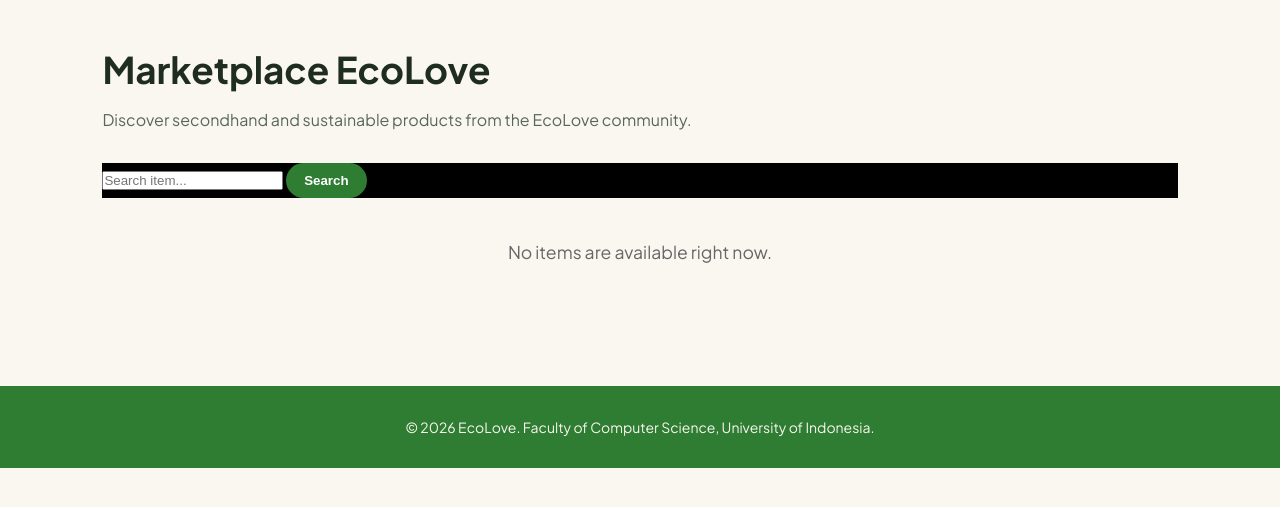
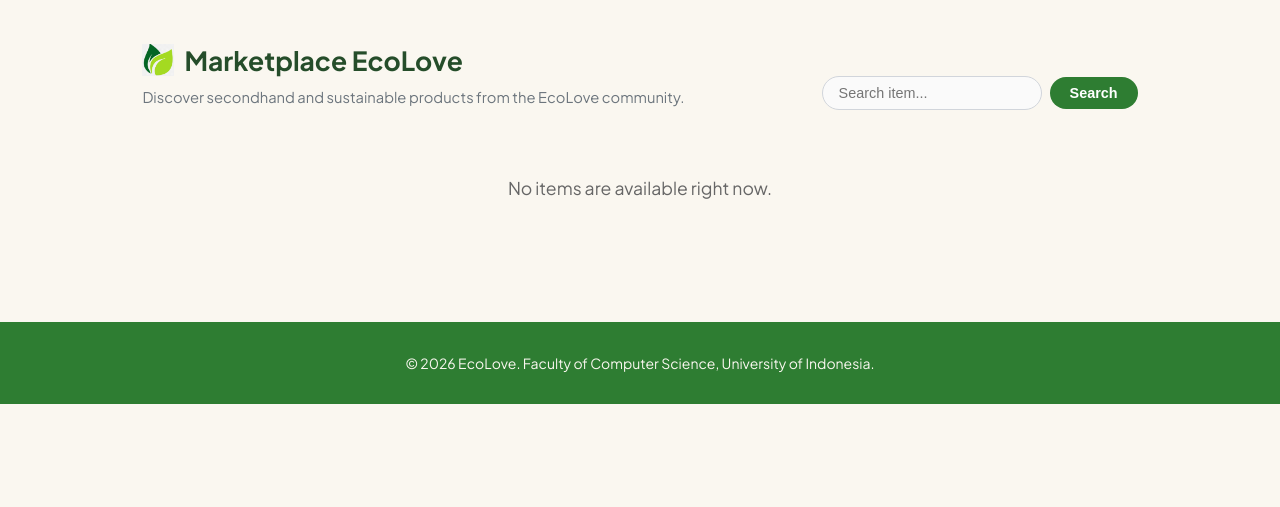
Before and after one commit to pbp-c-kelompok05/EcoLove, a Django app: page /marketplace/ in a window 1280 px wide. Shown: the part 87-594 px from the top of the page. Run offline with Django 5.2, Linux system fonts and the light colour scheme; data that the repository does not hold is empty.

Commit message:
fix: perbaiki posisi dan style search bar di marketplace

```diff
--- a/items/views.py
+++ b/items/views.py
@@ -21,7 +21,7 @@ def show_marketplace(request):
 @login_required(login_url='/login/')
 def my_marketplace(request):
     user_items = Item.objects.filter(user=request.user).annotate(
-        sold=Exists(Order.objects.filter(item=OuterRef('pk'), status='PAID'))
+        sold=Exists(Order.objects.filter(item=OuterRef('pk'), status='PAID')) #payment component
     ).order_by('-id')
     return render(request, 'my_marketplace.html', {'user_items': user_items})
 
--- a/templates/marketplace.html
+++ b/templates/marketplace.html
@@ -2,21 +2,130 @@
 {% load static %}
 
 {% block content %}
-<section class="section" style="padding-top: 40px;">
+<style>
+  /* Layout Grid */
+  .market-grid {
+    display: grid;
+    grid-template-columns: repeat(5, 1fr);
+    gap: 16px;
+    margin-top: 24px;
+    width: 100%;
+  }
+
+  /* tampilan mobile */
+  @media (max-width: 1200px) {
+    .market-grid {
+      grid-template-columns: repeat(auto-fill, minmax(200px, 1fr));
+    }
+  }
+
+  /* Styling card item */
+  #grid > article,
+  #grid > div,
+  .item-card {
+    background: white;
+    border-radius: 12px;
+    border: 1px solid #e5e7eb;
+    overflow: hidden;
+    display: flex;
+    flex-direction: column;
+    box-sizing: border-box;
+    width: 100%;
+    transition: transform 0.2s, box-shadow 0.2s;
+  }
+
+  #grid > article:hover,
+  #grid > div:hover,
+  .item-card:hover {
+    transform: translateY(-4px);
+    box-shadow: 0 4px 12px rgba(0,0,0,0.08);
+  }
+
+  /* image sizing */
+  #grid img,
+  .item-card img {
+    height: 160px !important;
+    width: 100% !important;
+    object-fit: cover !important;
+  }
+
+  .category-pill,
+  .tag {
+    background: #e8f5e9;
+    color: #2e7d32;
+    padding: 2px 8px;
+    border-radius: 12px;
+    font-size: 0.75rem;
+    font-weight: 600;
+    align-self: flex-start;
+  }
+
+  /* Style Search Box */
+  .search-form-container {
+    display: flex;
+    gap: 8px;
+    align-items: center;
+    margin: 0;
+  }
+
+  .search-input-custom {
+    padding: 8px 16px;
+    border-radius: 20px;
+    border: 1px solid #d1d5db;
+    font-size: 0.9rem;
+    outline: none;
+    width: 220px;
+    background: #fafafa;
+    transition: border-color 0.2s, background 0.2s;
+  }
+
+  .search-input-custom:focus {
+    border-color: #2e7d32;
+    background: #ffffff;
+  }
+
+  .btn-search-custom {
+    padding: 8px 20px;
+    border-radius: 20px;
+    border: none;
+    background: #2e7d32;
+    color: white;
+    font-weight: 600;
+    font-size: 0.9rem;
+    cursor: pointer;
+    transition: background 0.2s;
+  }
+
+  .btn-search-custom:hover {
+    background: #236326;
+  }
+</style>
+
+<section class="section" style="padding-top: 40px; max-width: 1200px; margin: 0 auto;">
   {% csrf_token %}
 
-  <div class="section-heading" style="text-align: left; margin: 0 0 30px 0;">
-    <h2 style="margin-bottom: 8px">Marketplace EcoLove</h2>
-    <p>Discover secondhand and sustainable products from the EcoLove community.</p>
+  <!-- section -->
+  <div style="display: flex; align-items: flex-end; justify-content: space-between; flex-wrap: wrap; gap: 16px; margin-bottom: 24px;">
+
+    <!-- Header -->
+    <div>
+      <div style="display: flex; align-items: center; gap: 10px; margin-bottom: 4px;">
+        <img src="{% static 'img/logo-ecolove.png' %}" alt="EcoLove Logo" style="height: 32px; width: auto; object-fit: contain; margin-bottom: 2px;">
+        <h2 style="margin: 0; font-size: 1.65rem; font-weight: 700; color: #254d2a;">Marketplace EcoLove</h2>
+      </div>
+      <p style="color: #6c757d; font-size: 0.92rem; margin: 0;">Discover secondhand and sustainable products from the EcoLove community.</p>
+    </div>
+
+    <!-- search bar -->
+    <form id="search" class="search-form-container">
+      <input type="search"
+        id="search-input"
+        placeholder="Search item..."
+        class="search-input-custom">
+      <button type="submit" class="btn-search-custom">Search</button>
+    </form>
+
   </div>
-
-  <form id="search" class="form-group" style="background-color: black;">
-    <input type="search"
-      id="search-input"
-      placeholder="Search item..."
-      class="form-group">
-    <button type="submit" class="btn btn-primary">Search</button>
-  </form>
 
   <!-- Loading State -->
   <div id="loading" class="hide" style="text-align: center; padding: 40px 0;">
@@ -33,11 +142,10 @@
     <p style="color: #666; font-size: 1.1rem;">No items are available right now.</p>
   </div>
 
-  <!-- Grid Container (Elemen Utama yang Dipanggil JS Aqil) -->
+  <!-- Grid Container (Layout 5 Kolom + Menyimpan Semua ID & Data Attributes Asli) -->
   <div
     id="grid"
-    class="card-grid hide"
-    style="display: grid; grid-template-columns: repeat(auto-fill, minmax(280px, 1fr)); gap: 24px; width: 100%;"
+    class="market-grid hide"
     data-get-items-json="{% url 'items:get_items_json' %}"
     data-item-detail="{% url 'items:item_detail' '00000000-0000-0000-0000-000000000000' %}"
     data-like-item="{% url 'items:like_item_ajax' '00000000-0000-0000-0000-000000000000' %}"
--- a/templates/my_marketplace.html
+++ b/templates/my_marketplace.html
@@ -3,10 +3,10 @@
 
 {% block content %}
 <style>
-  /* Layout Grid Presisi 5 Kolom per Baris */
+  /* Layout Grid */
   .market-grid {
     display: grid;
-    grid-template-columns: repeat(5, 1fr); /* Tepat 5 kolom berjejer ke samping */
+    grid-template-columns: repeat(5, 1fr);
     gap: 16px;
     margin-top: 24px;
   }
```
